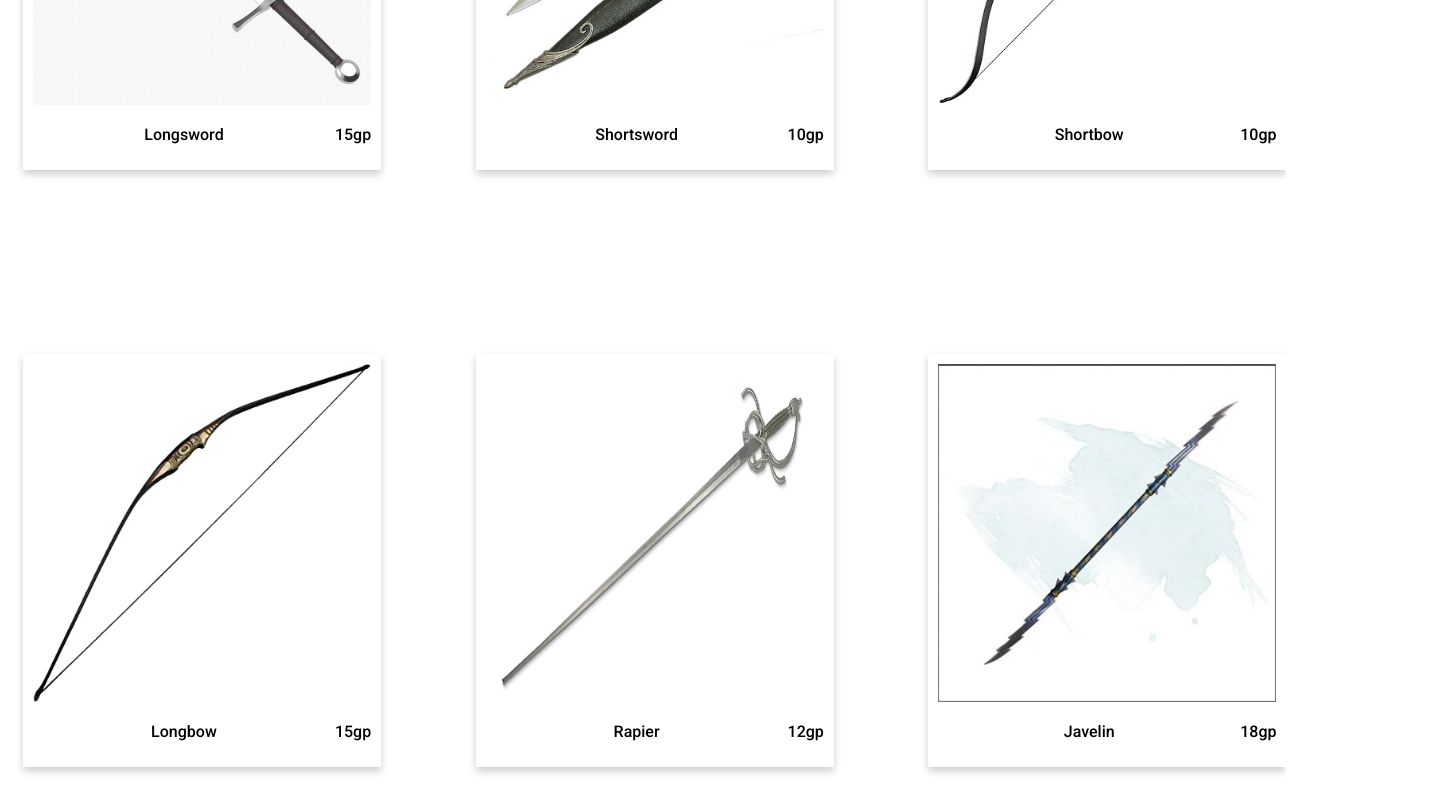
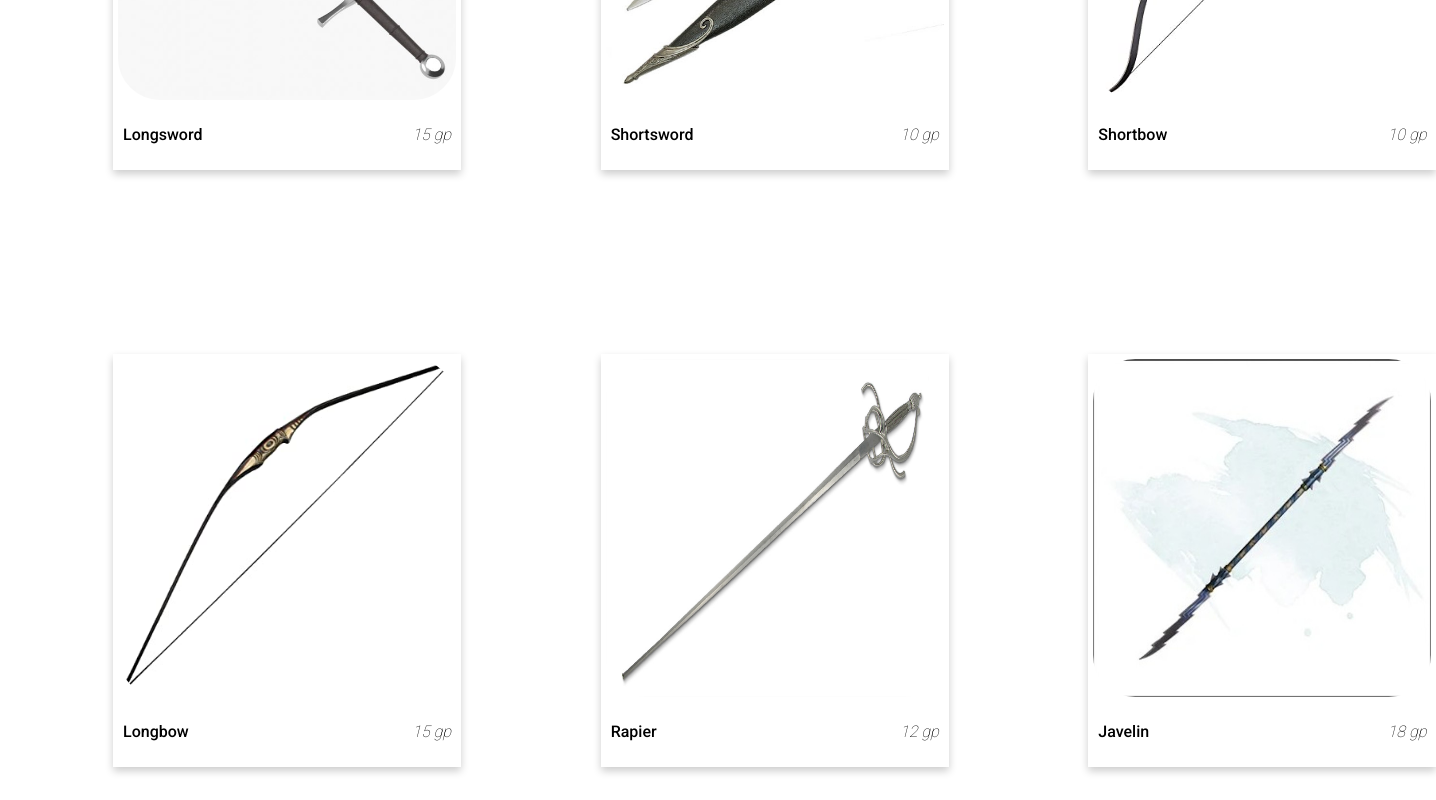
Before and after one commit to pmenon25/Armoury, a plain HTML site: page index.html in a window 1280 px wide. Shown: the part 740-1540 px from the top of the page, 1436 px wide, since content can reach past the window. Drawn offline with Linux system fonts and the light colour scheme.

Commit message:
fixed margins width

```diff
--- a/armoury.css
+++ b/armoury.css
@@ -9,7 +9,8 @@ h1{
 }
 h2{
     text-align: center;
-    font-weight:lighter;
+    font-weight:normal;
+    font-style:italic;
 }
 ul{
     text-align: right;
@@ -23,7 +24,8 @@ li{
 img{
     width:40ex;
     height:40ex;
-
+    border-radius: 5ex;
+    border-bottom: black;
 }
 .grid-container{
     display: grid;
@@ -37,21 +39,29 @@ img{
 div{
     margin-top: 100px;
     display: inline;
-    padding: 10px;
-    margin-left: 5px;
+    padding: 5px;
+    margin-left: 50px;
     margin-right:5px
 
 }
 p{
 
-    text-align:center;
+    text-align:left;
+    Padding:5px;
 
 }
 .Price{
     float: right;
+    font-style:italic;
+    font-weight:lighter;
 
 }
 .card {
     box-shadow: 0 4px 8px 0 rgba(0,0,0,0.2);
   width: 40ex;
+  transition:0.3s;
 }
+.card:hover{
+    box-shadow: 0 8px 16px 0 rgba(119, 61, 61, 0.801);
+
+}
--- a/index.html
+++ b/index.html
@@ -22,36 +22,36 @@
     <div class="grid-container">
     <div class="card">
         <img src="\assets\images\longsword.jpg">
-    <p>Longsword<span class="Price">15gp</span>
+    <p>Longsword<span class="Price">15 gp</span>
     </p></div>
     <div class="card ">
         <img src="\assets\images\shortsword.jpg">
-       <p>Shortsword<span class="Price">10gp</span></p>
+       <p>Shortsword<span class="Price">10 gp</span></p>
     </div>
 
     <div class="card">
         <img src="\assets\images\Shortbow.jpg">
-        <p>Shortbow<span class="Price">10gp</span></p>
+        <p>Shortbow<span class="Price">10 gp</span></p>
     </div>
 
     <div class="card">
         <img src="\assets\images\longbow.jpg">
-    <p>Longbow<span class="Price">15gp</span>
+    <p>Longbow<span class="Price">15 gp</span>
     </p></div>
 
     <div class="card">
         <img src="\assets\images\rapier.jpg">
-       <p>Rapier<span class="Price">12gp</span></p>
+       <p>Rapier<span class="Price">12 gp</span></p>
     </div>
 
     <div class="card">
         <img src="\assets\images\Javelin.jpg">
-        <p>Javelin<span class="Price">18gp</span></p>
+        <p>Javelin<span class="Price">18 gp</span></p>
     </div>
 
     <div class="card">
         <img src="\assets\images\morningstar.jpg">
-        <p>Morning Star<span class="Price">20gp</span></p>
+        <p>Morning Star<span class="Price">20 gp</span></p>
     </div>
     </div>
 
```
